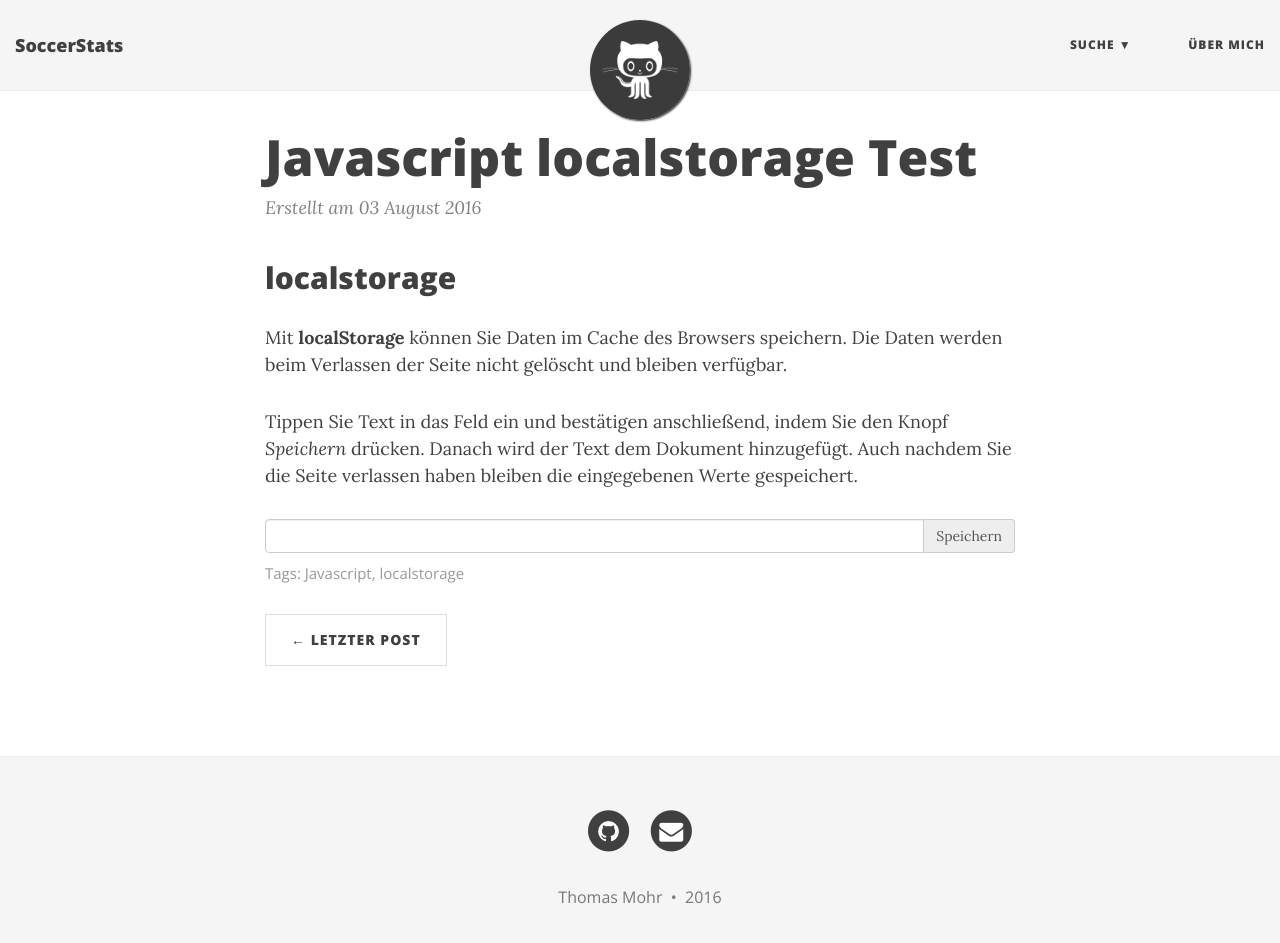
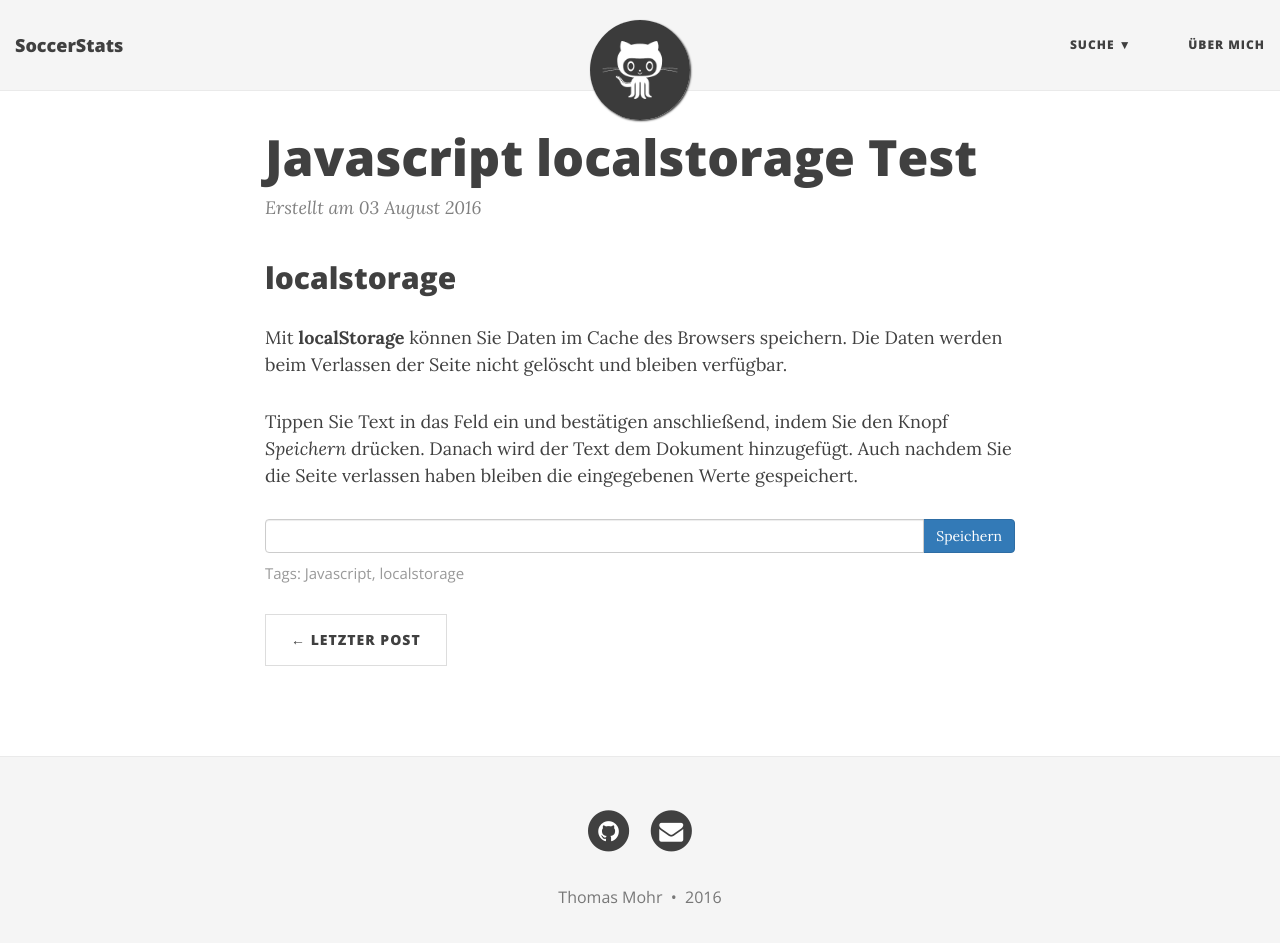
Before and after one commit to Thames1990/Thames1990.github.io, a Jekyll site: the page built from _posts/2016-08-03-local-storage-test.md, in a window 1280 px wide and 959 px high. Shown: the top 943 px of the window. Built offline with Jekyll 4.4.1, drawn with Linux system fonts in a browser that asks for light colours; nearby versions of some CDN libraries; comment, search, counter and statistics services are not loaded.

Commit message:
Update 2016-08-03-local-storage-test.md
Update button

```diff
--- a/_posts/2016-08-03-local-storage-test.md
+++ b/_posts/2016-08-03-local-storage-test.md
@@ -17,7 +17,9 @@ Tippen Sie Text in das Feld ein und bestätigen anschließend, indem Sie den Kno
 
 <div class="input-group">
     <input type="text" class="form-control">
-    <span class="input-group-addon">Speichern</span>
+    <span class="input-group-btn">
+        <button class="btn btn-primary" type="button">Speichern</button>
+    </span>
 </div>
 
 <ul class="text"></ul>
```
